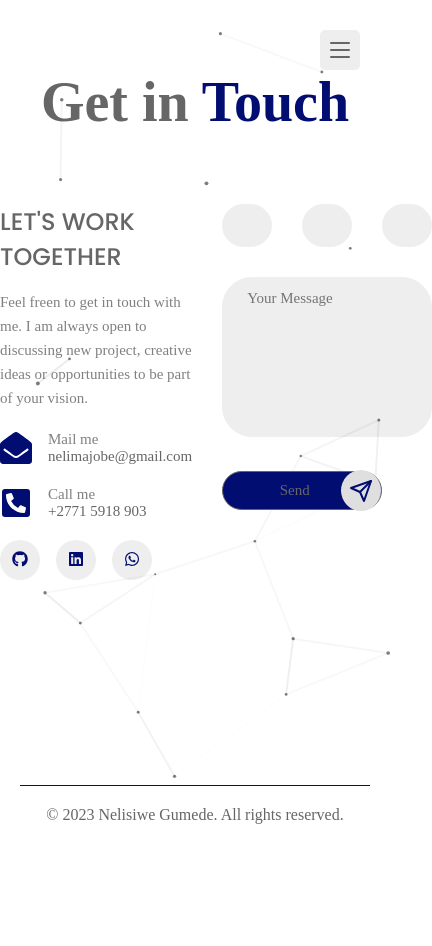
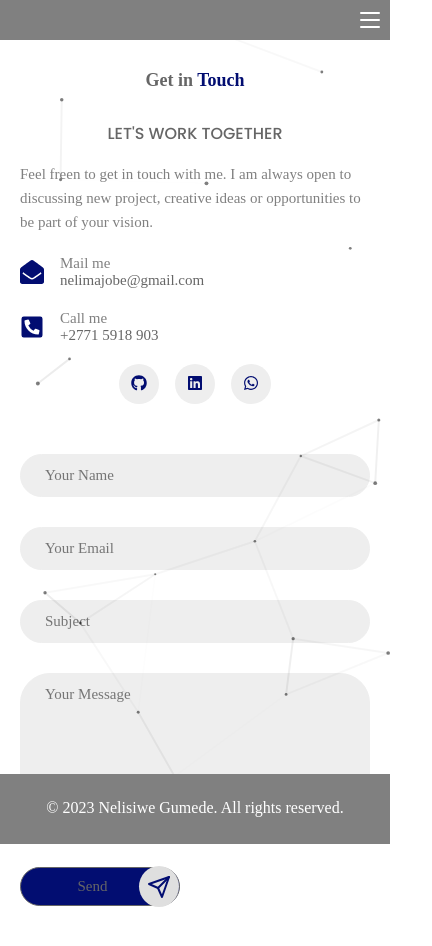
Before and after one commit to Nelisiwe/Nelisiwe-Portfolio, a React (Vite) app: page /contact in a window 390 px wide. Shown: the top 946 px of the page, 432 px wide, since content can reach past the window. Before the commit the page ends 844 px from the top, so only its background shows below. Built offline with nearby package versions, Linux system fonts and the light colour scheme; a web font is replaced by a local one.

Commit message:
adding responsive design to project and contact page also modifying nav toggle

```diff
--- a/src/App.css
+++ b/src/App.css
@@ -22,7 +22,7 @@
      --h2-font: 32px;
      --h3-font: 24px;
      --large-font: 18px;
-     --nornal-font: 16px;
+     --normal-font: 16px;
      --small-font: 15px;
      --smaller-font: 14px;
      --tiny-font: 12px;
--- a/src/components/Navbar.jsx
+++ b/src/components/Navbar.jsx
@@ -25,10 +25,12 @@ const Navbar = () => {
           })}
         </ul>
       </div>
+      <div className='.nav_toggle-manu'>
       <div className={`${showMenu ? 'nav_toggle animate-toggle' : 'nav_toggle'}`} onClick={() => setShowMenu(!showMenu)}>
           <span></span>
           <span></span>
           <span></span>
+      </div>
       </div>
     </nav>
   )
--- a/src/components/navbar.css
+++ b/src/components/navbar.css
@@ -40,6 +40,7 @@
     border-radius: 5px;
     background-color: var(--container-color);
     padding: 12px 10px;
+    z-index: 100;
 }
 
 .nav_toggle span {
@@ -61,6 +62,29 @@
 
 .animate-toggle span:last-child {
     transform: rotate(-45deg) translate(1px, 1px);
+}
+
+@media (max-width: 768px) {
+    .nav_toggle {
+        position: fixed;
+        top: 0;
+        right: 0;
+        width: 100%;
+        height: 40px;
+        border-radius: 0;
+        background-color: var(--text-color);
+    }
+
+    .nav_toggle span {
+        display: block;
+        right: 30;
+        width: 20px;
+        height: 2px;
+        background-color: var(--text-white-color);
+        margin-bottom: 5px;
+        margin-left: auto;
+    }
+
 }
 
 @media screen and (min-width: 1024px) {
--- a/src/pages/contact/contact.css
+++ b/src/pages/contact/contact.css
@@ -120,3 +120,32 @@
     font-weight: var(--font-weight-500);
     position: relative;
 }
+
+@media (max-width: 768px) {
+    .contact_container {
+        grid-template-columns: none;
+        padding: 20px;
+    }
+
+    .section_title  {
+        font-size: var(--large-font);
+        margin-bottom: 10px;
+    }
+
+    .contact_title {
+        font-size: var(--h5-font);
+        text-align: center;
+    }
+
+    .contact_info .info_icon {
+        font-size: var(--h3-font);
+    }
+
+    .contact_socials {
+        justify-content: center;
+    }
+    .form_input-group {
+        grid-template-columns: repeat(1, 1fr);
+        column-gap: 15px;
+    }
+}
--- a/src/pages/education/education.css
+++ b/src/pages/education/education.css
@@ -133,7 +133,9 @@ font-size: var(--large-font) !important;
     }
 
     .separator {
-        width: 90%;
+        border-top: 1px solid var(--main-color);
+        max-width: 90%;
+        margin: 72px auto 56px;
     }
 
     .skills_container {
--- a/src/pages/footer/Footer.jsx
+++ b/src/pages/footer/Footer.jsx
@@ -4,8 +4,11 @@ import './Footer.css';
 const Footer = () => {
   return (
     <footer className="footer">
-      <div className="footer_separator"></div>
+      <div className="footer_separator">
+        <div className='footer_title'>
         <span>&copy; {new Date().getFullYear()} Nelisiwe Gumede. All rights reserved.</span>
+      </div>
+      </div>
     </footer>
   );
 };
--- a/src/pages/footer/footer.css
+++ b/src/pages/footer/footer.css
@@ -1,14 +1,20 @@
 .footer {
- margin-top: auto;
-position: fixed;
-width: 100%;
-bottom: 0;
-color: var(--title-text-color);
-text-align: center;
-padding-bottom: 20px;
+
+    margin-top: 30px;
+    position: fixed;
+    width: 100%;
+    bottom: 0;
+
 }
 
 .footer_separator {
-border-top: 1px solid var(--main-color);
-margin: 20px
+    width: 100%;
+    height: 70px;
+    background-color: var(--text-color);
 }
+
+.footer_title {
+    color: var(--text-white-color);
+    text-align: center;
+    padding: 25px;
+}
--- a/src/pages/home/home.css
+++ b/src/pages/home/home.css
@@ -111,7 +111,7 @@
 
     .home_container {
       width: 100%;
-      margin-top: 70px;
+      margin-top: 10px;
       border-radius: 0;
       border: none;
       background-color: transparent;
--- a/src/pages/projects/projects.css
+++ b/src/pages/projects/projects.css
@@ -111,7 +111,7 @@
 
 @media (max-width: 768px) {
     .projects_container {
-        grid-template-columns: repeat(1, 1fr);
+        grid-template-columns: none;
         padding: 20px;
     }
 }
```
Also changed, not shown: src/pages/contact/Contact.jsx (+0 -9 lines).
